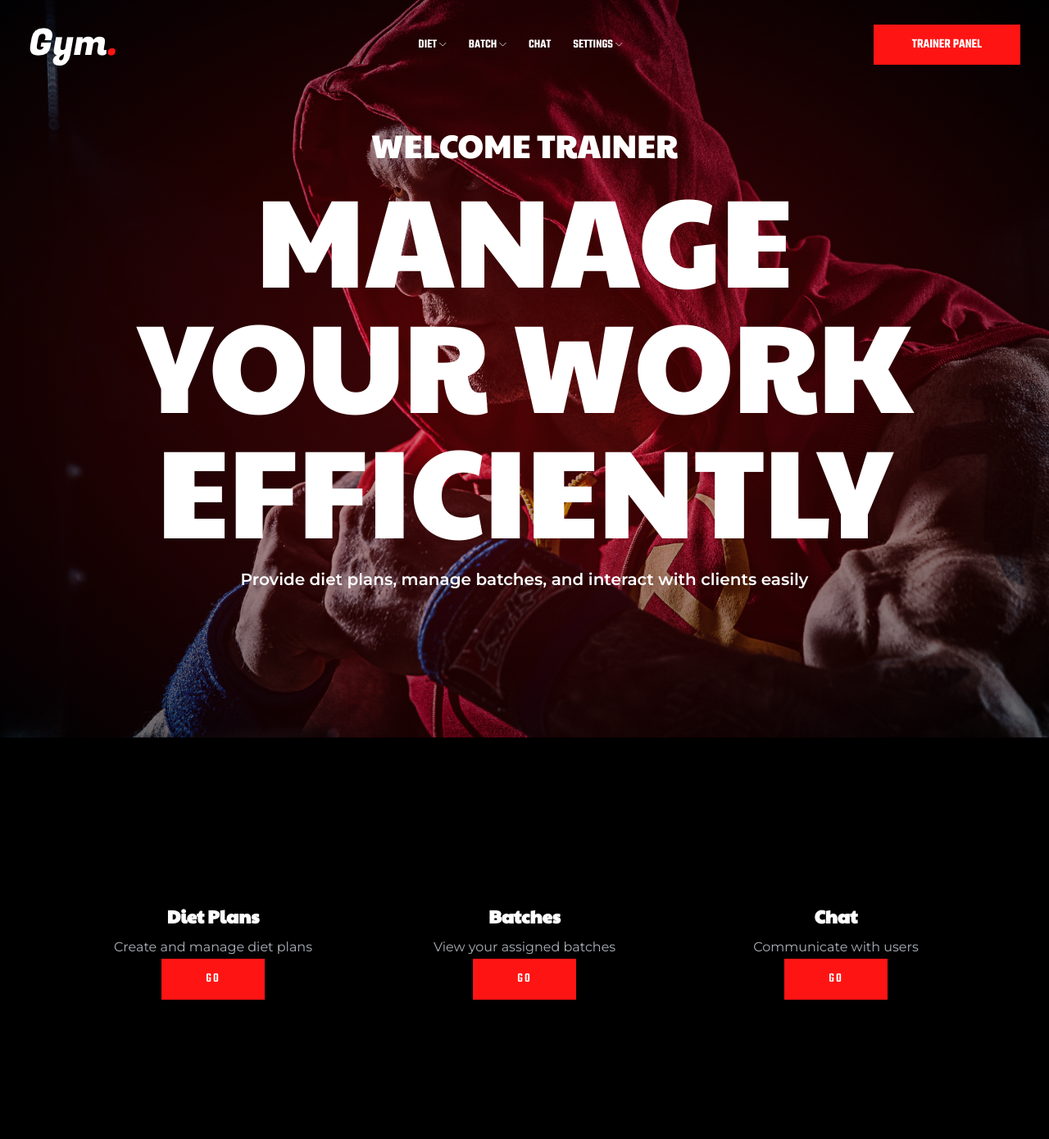
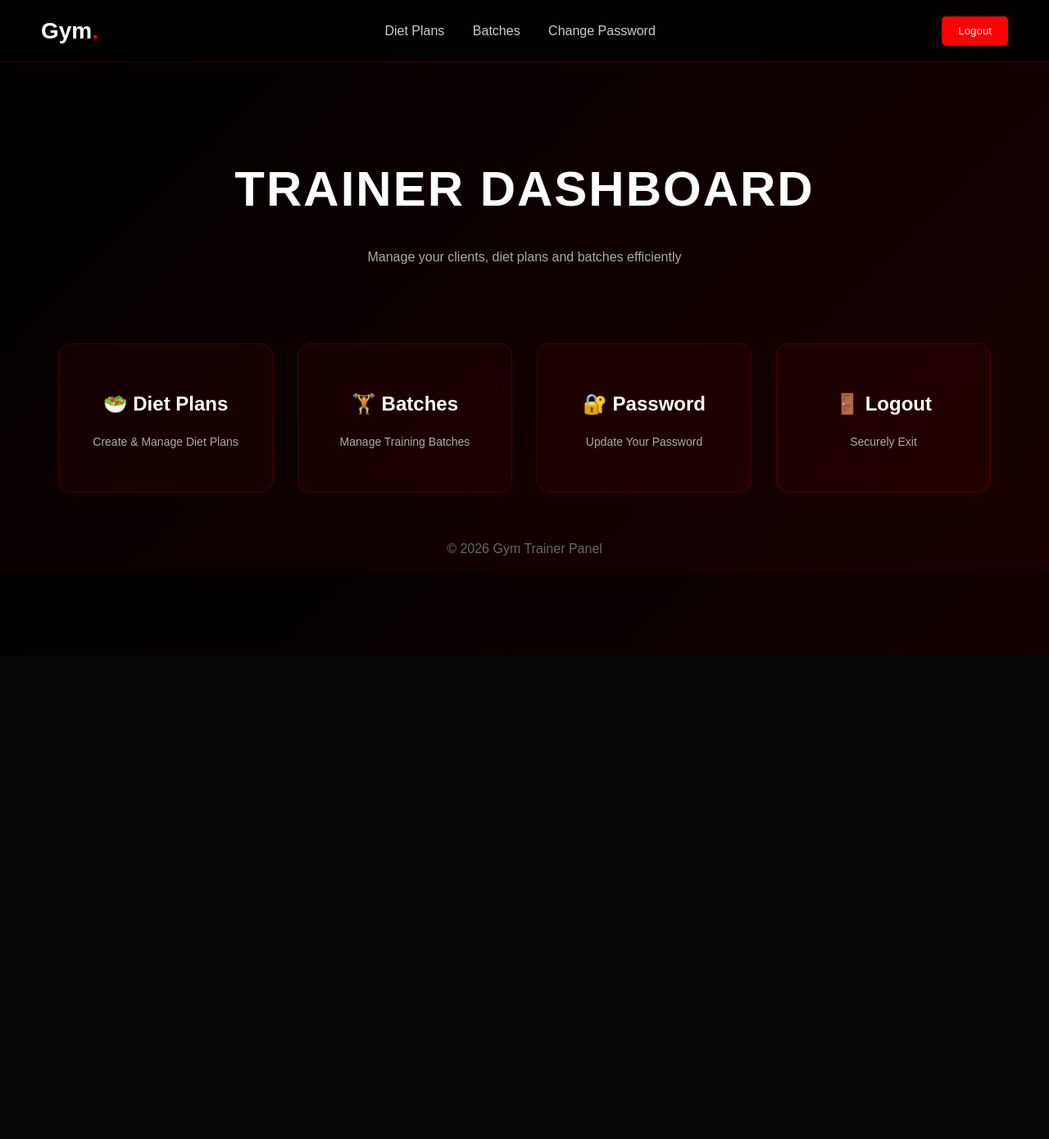
Before and after one commit to Adeelp1/fitness-buddy, a Django app: page /trainer_home in a window 1280 px wide. Shown: the whole page at 82% size. After the commit the page ends 699 px from the top, so only its background shows below. Run offline with Django 3.2, Linux system fonts and the light colour scheme; some libraries are stand-ins or nearby versions.

Commit message:
design trainer home page

```diff
--- a/templates/trainer/trainer_home_page.html
+++ b/templates/trainer/trainer_home_page.html
@@ -26,154 +26,180 @@
 </html> -->
 
 
-<!doctype html>
-<html class="no-js" lang="en">
+<!DOCTYPE html>
+<html lang="en">
+<head>
+<meta charset="UTF-8">
+<title>Trainer Dashboard</title>
 
-<head>
-    <meta charset="utf-8">
-    <title>Trainer Home</title>
-    <meta name="viewport" content="width=device-width, initial-scale=1">
+<style>
+body {
+    margin: 0;
+    font-family: 'Poppins', sans-serif;
+    background: linear-gradient(135deg, #000000, #1a0000);
+    color: white;
+}
 
-    <!-- CSS -->
-    <link rel="stylesheet" href="/static/home/css/bootstrap.min.css">
-    <link rel="stylesheet" href="/static/home/css/font-awesome.min.css">
-    <link rel="stylesheet" href="/static/home/css/themify-icons.css">
-    <link rel="stylesheet" href="/static/home/css/style.css">
+/* Navbar */
+.navbar {
+    display: flex;
+    justify-content: space-between;
+    align-items: center;
+    padding: 20px 50px;
+    background: rgba(0,0,0,0.8);
+    border-bottom: 1px solid rgba(255,0,0,0.2);
+}
+
+.logo {
+    font-size: 28px;
+    font-weight: bold;
+    color: white;
+}
+
+.logo span {
+    color: red;
+}
+
+.nav-links a {
+    margin: 0 15px;
+    text-decoration: none;
+    color: #ccc;
+    font-weight: 500;
+    transition: 0.3s;
+}
+
+.nav-links a:hover {
+    color: red;
+}
+
+/* Logout Button */
+.logout-btn {
+    background: red;
+    padding: 10px 20px;
+    border: none;
+    color: white;
+    cursor: pointer;
+    border-radius: 5px;
+    transition: 0.3s;
+}
+
+.logout-btn:hover {
+    background: darkred;
+}
+
+/* Hero Section */
+.hero {
+    text-align: center;
+    padding: 80px 20px 40px;
+}
+
+.hero h1 {
+    font-size: 60px;
+    font-weight: 800;
+    letter-spacing: 2px;
+}
+
+.hero p {
+    color: #aaa;
+    margin-top: 10px;
+}
+
+/* Cards Section */
+.container {
+    display: flex;
+    justify-content: center;
+    gap: 30px;
+    padding: 40px;
+    flex-wrap: wrap;
+}
+
+.card {
+    width: 260px;
+    height: 180px;
+    background: rgba(255, 0, 0, 0.05);
+    border: 1px solid rgba(255, 0, 0, 0.2);
+    border-radius: 15px;
+    backdrop-filter: blur(10px);
+    display: flex;
+    flex-direction: column;
+    justify-content: center;
+    align-items: center;
+    transition: 0.4s;
+    cursor: pointer;
+}
+
+.card:hover {
+    transform: translateY(-10px) scale(1.05);
+    box-shadow: 0 0 20px rgba(255,0,0,0.6);
+}
+
+.card h2 {
+    margin-bottom: 10px;
+}
+
+.card p {
+    color: #aaa;
+    font-size: 14px;
+}
+
+/* Footer */
+.footer {
+    text-align: center;
+    padding: 20px;
+    color: #666;
+}
+</style>
 </head>
 
 <body>
 
-<!-- HEADER START -->
-<header>
-    <div class="header-area">
-        <div id="sticky-header" class="main-header-area">
-            <div class="container-fluid">
-                <div class="header_bottom_border">
-                    <div class="row align-items-center">
+<!-- Navbar -->
+<div class="navbar">
+    <div class="logo">Gym<span>.</span></div>
 
-                        <!-- LOGO -->
-                        <div class="col-xl-3 col-lg-2">
-                            <div class="logo">
-                                <a href="#">
-                                    <img src="/static/home/img/logo.png" alt="">
-                                </a>
-                            </div>
-                        </div>
+    <div class="nav-links">
+        <a href="provideDietPlans">Diet Plans</a>
+        <a href="viewAllocatedBatchTrainer">Batches</a>
+        <a href="change_password">Change Password</a>
+    </div>
 
-                        <!-- MENU -->
-                        <div class="col-xl-6 col-lg-7">
-                            <div class="main-menu d-none d-lg-block">
-                                <nav>
-                                    <ul id="navigation">
-
-                                        <!-- DIET -->
-                                        <li>
-                                            <a href="#">Diet <i class="ti-angle-down"></i></a>
-                                            <ul class="submenu">
-                                                <li><a href="/provideDietPlans">Provide Diet Plans</a></li>
-                                            </ul>
-                                        </li>
-
-                                        <!-- BATCH -->
-                                        <li>
-                                            <a href="#">Batch <i class="ti-angle-down"></i></a>
-                                            <ul class="submenu">
-                                                <li><a href="/viewAllocatedBatchTrainer">View Allocated Batches</a></li>
-                                            </ul>
-                                        </li>
-
-                                        <!-- CHAT -->
-                                        <li>
-                                            <a href="/viewChat">Chat</a>
-                                        </li>
-
-                                        <!-- SETTINGS -->
-                                        <li>
-                                            <a href="#">Settings <i class="ti-angle-down"></i></a>
-                                            <ul class="submenu">
-                                                <li><a href="/change_trainer_password">Change Password</a></li>
-                                            </ul>
-                                        </li>
-
-                                    </ul>
-                                </nav>
-                            </div>
-                        </div>
-
-                        <!-- RIGHT BUTTON -->
-                        <div class="col-xl-3 col-lg-3 d-none d-lg-block">
-                            <div class="Appointment">
-                                <div class="book_btn d-none d-lg-block">
-                                    <a href="#">Trainer Panel</a>
-                                </div>
-                            </div>
-                        </div>
-
-                        <div class="col-12">
-                            <div class="mobile_menu d-block d-lg-none"></div>
-                        </div>
-
-                    </div>
-                </div>
-            </div>
-        </div>
-    </div>
-</header>
-<!-- HEADER END -->
-
-<!-- HERO SECTION FIXED -->
-<div class="slider_area">
-    <div class="single_slider d-flex align-items-center overlay slider_bg_1">
-        <div class="container">
-            <div class="row align-items-center justify-content-center">
-                <div class="col-xl-12">
-                    <div class="slider_text text-center">
-                        <span>Welcome Trainer</span>
-                        <h3>Manage Your Work Efficiently</h3>
-                        <p>Provide diet plans, manage batches, and interact with clients easily</p>
-                    </div>
-                </div>
-            </div>
-        </div>
-    </div>
+    <button class="logout-btn" onclick="location.href='logout'">Logout</button>
 </div>
 
-<!-- QUICK ACTION CARDS -->
-<div class="features_area">
-    <div class="container">
-        <div class="row text-center">
-
-            <div class="col-lg-4">
-                <div class="single_feature">
-                    <h4>Diet Plans</h4>
-                    <p>Create and manage diet plans</p>
-                    <a href="/provideDietPlans" class="boxed-btn3">Go</a>
-                </div>
-            </div>
-
-            <div class="col-lg-4">
-                <div class="single_feature">
-                    <h4>Batches</h4>
-                    <p>View your assigned batches</p>
-                    <a href="/viewAllocatedBatchTrainer" class="boxed-btn3">Go</a>
-                </div>
-            </div>
-
-            <div class="col-lg-4">
-                <div class="single_feature">
-                    <h4>Chat</h4>
-                    <p>Communicate with users</p>
-                    <a href="/viewChat" class="boxed-btn3">Go</a>
-                </div>
-            </div>
-
-        </div>
-    </div>
+<!-- Hero -->
+<div class="hero">
+    <h1>TRAINER DASHBOARD</h1>
+    <p>Manage your clients, diet plans and batches efficiently</p>
 </div>
 
-<!-- JS -->
-<script src="/static/home/js/vendor/jquery-1.12.4.min.js"></script>
-<script src="/static/home/js/bootstrap.min.js"></script>
+<!-- Cards -->
+<div class="container">
+
+    <div class="card" onclick="location.href='provideDietPlans'">
+        <h2>🥗 Diet Plans</h2>
+        <p>Create & Manage Diet Plans</p>
+    </div>
+
+    <div class="card" onclick="location.href='viewAllocatedBatchTrainer'">
+        <h2>🏋️ Batches</h2>
+        <p>Manage Training Batches</p>
+    </div>
+
+    <div class="card" onclick="location.href='change_password'">
+        <h2>🔐 Password</h2>
+        <p>Update Your Password</p>
+    </div>
+
+    <div class="card" onclick="location.href='logout'">
+        <h2>🚪 Logout</h2>
+        <p>Securely Exit</p>
+    </div>
+
+</div>
+
+<div class="footer">
+    © 2026 Gym Trainer Panel
+</div>
 
 </body>
 </html>
```
